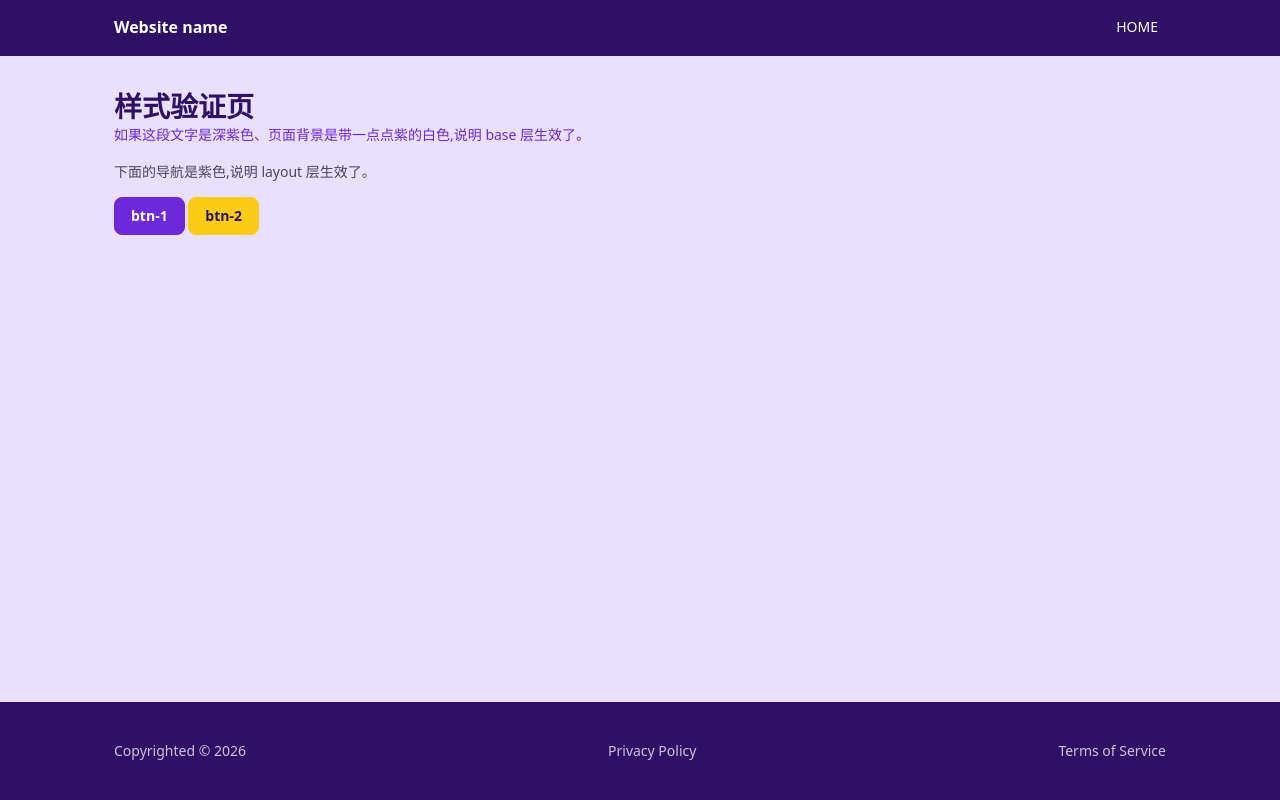
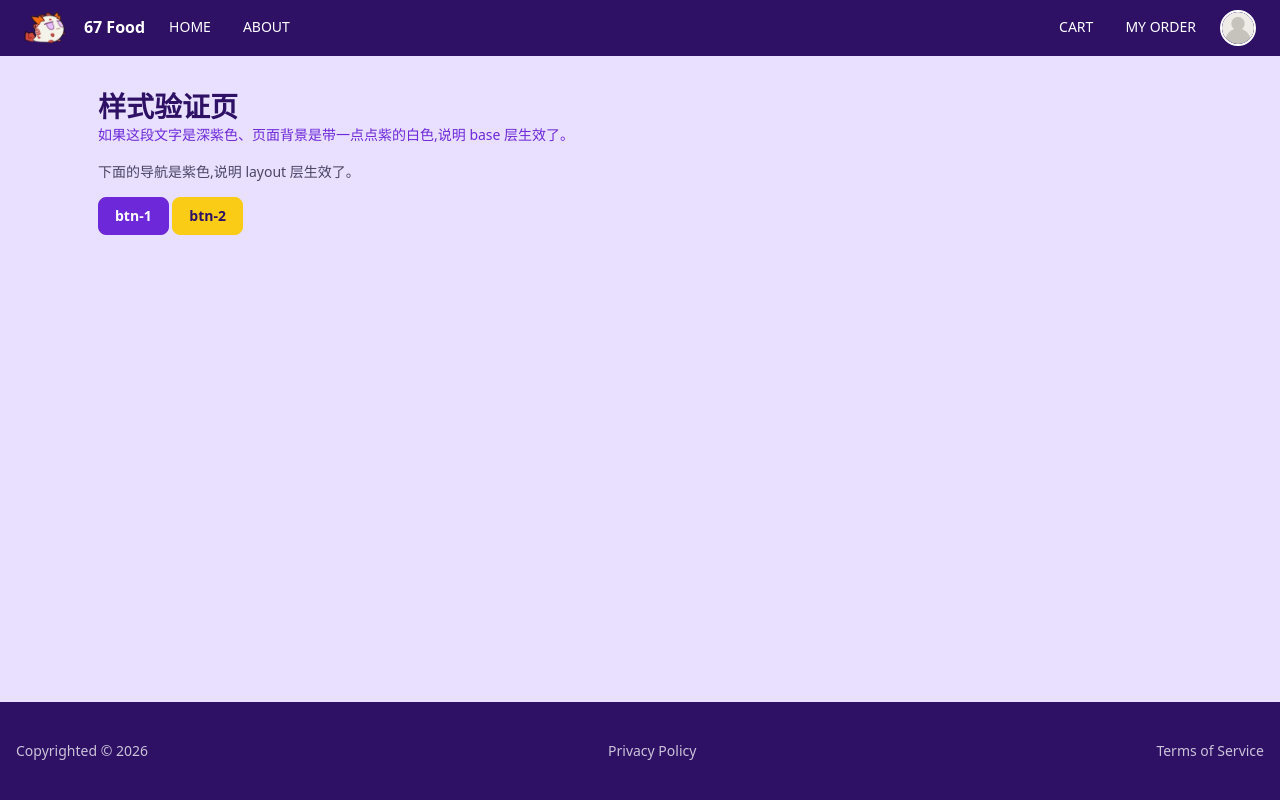
Before and after one commit to zero360-TYN/mini-project, an ASP.NET Core app: page / in a window 1280 px wide. Run offline with ASP.NET Core 8, Linux system fonts and the light colour scheme.

Commit message:
shared layout

```diff
--- a/mini-project/Views/Shared/_Layout.cshtml
+++ b/mini-project/Views/Shared/_Layout.cshtml
@@ -3,22 +3,35 @@
 <head>
     <meta charset="utf-8">
     <meta name="viewport" content="width=device-width, initial-scale=1.0">
-    <link rel="shortcut icon" href="~/images/sample.jpg" />
     <title>@ViewBag.Title</title>
+    <link rel="shortcut icon" href="~/images/logo.png" />
     <!--CSS-->
     <link rel="stylesheet" href="~/css/settings/_variables.css" asp-append-version="true">
     <link rel="stylesheet" href="~/css/base/_reset.css" asp-append-version="true">
     <link rel="stylesheet" href="~/css/layout/_layout.css" asp-append-version="true">
+    <!--components-->
     <link rel="stylesheet" href="~/css/components/_button.css" asp-append-version="true">
-
-    <!--Import View file code to header -->
+    <link rel="stylesheet" href="~/css/components/_avatar.css" asp-append-version="true" />
+    <!--Import View file/CSS code to header -->
     @RenderSection("head", required: false)
 </head>
 <body>
     <header class="app-nav">
-        <div class="container app-nav__inner">
-            <a class ="app-nav__brand">Website name</a>
-            <a class="app-nav__link" asp-controller="Home" asp-action="Index">HOME</a>
+        <div class="app-nav__inner">
+            <!--left-->
+            <div class="app-nav__group">
+                <img class="app-nav__logo" src="~/images/logo.png" alt="Logo">
+                <span class="app-nav__brand">67 Food</span>
+                <a class="app-nav__link" href="#">HOME</a>
+                <a class="app-nav__link" href="#">ABOUT</a>
+            </div>
+            <!--right-->
+            <div class="app-nav__group">
+                <a class="app-nav__link" href="#">CART</a>
+                <a class="app-nav__link" href="#">MY ORDER</a>
+                <img src="/images/user/user.png" alt="User Avatar" class="avatar" />
+            </div>
+
         </div>
     </header>
 
@@ -29,7 +42,7 @@
     </main>
 
     <footer class="app-footer">
-        <div class="container app-footer__inner">
+        <div class="app-footer__inner">
             <p>Copyrighted &copy; @DateTime.Today.Year</p>
             <a class="app-footer__link" href="#">Privacy Policy</a>
             <a class="app-footer__link" href="#">Terms of Service</a>
--- a/mini-project/wwwroot/css/base/_reset.css
+++ b/mini-project/wwwroot/css/base/_reset.css
@@ -30,4 +30,10 @@
         a:hover {
             color: var(--purple-500);
         }
+
+    img {
+        max-width: 100%;
+        height: auto;
+        display: block;
+    }
 }
--- /dev/null
+++ b/mini-project/wwwroot/css/components/_avatar.css
@@ -0,0 +1,13 @@
+@layer components{
+    .avatar {
+        width: 36px;
+        height: 36px;
+        border-radius: 50%;
+        object-fit: cover;
+        border: 2px solid var(--white-0);
+    }
+    .avatar--lg {
+        width: 64px;
+        height: 64px;
+    }
+}
--- a/mini-project/wwwroot/css/layout/_layout.css
+++ b/mini-project/wwwroot/css/layout/_layout.css
@@ -2,7 +2,7 @@
     .container {
         max-width: 1100px;
         margin: 0 auto;
-        padding: 0 var(--space-4);
+        padding: 0 var(--space-2);
     }
 
     .app-nav {
@@ -12,23 +12,40 @@
 
     .app-nav__inner {
         display: flex;
+        padding: 0 var(--space-4);
         align-items: center;
         gap: var(--space-4);
         height: 56px;
+        justify-content: space-between;
+    }
+
+    .app-nav__group {
+        display: flex;
+        align-items: center;
+        gap: var(--space-3);
     }
 
     .app-nav__brand {
+        display: flex;
+        align-items: center;
+        gap: var(--space-2);
         font-size: 16px;
         font-weight: 700;
-        color: var(--text-inverse);
-        margin-right: auto;
+        color: var(--text-Strong);
+    }
+
+    .app-nav__logo {
+        height: 32px;
+        width: auto;
+        object-fit: contain;
     }
 
     .app-nav__link {
         color: var(--text-inverse);
         padding: var(--space-3) var(--space-2);
         border-bottom: 2px solid transparent;
-        transition: color 0.15s;
+        transition: color 0.5s;
+        transition: border-bottom-color 0.5s;
     }
 
         .app-nav__link:hover,
@@ -39,7 +56,7 @@
     .app-footer {
         background: var(--purple-900);
         color: rgba(255, 255, 255, 0.75);
-        padding: var(--space-4) 0;
+        padding: var(--space-4) var(--space-3);
         margin-top: var(--space-5);
     }
 
```
Also changed, not shown: mini-project/wwwroot/images/logo.png (added), mini-project/wwwroot/images/sample.jpg (deleted), mini-project/wwwroot/images/user/user.png (added).
